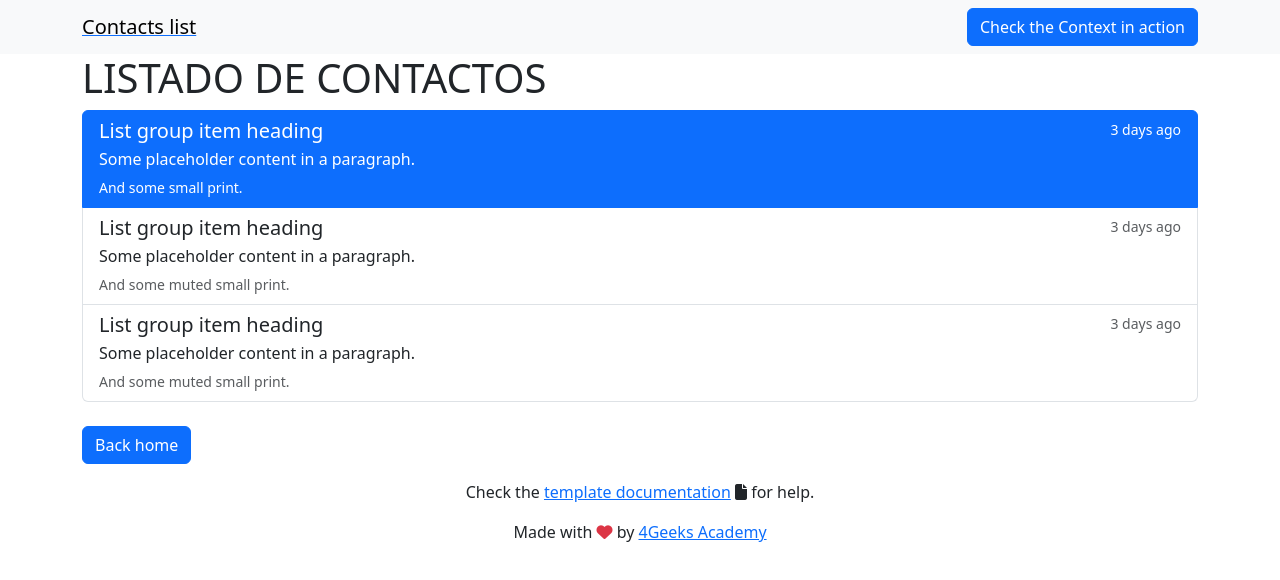
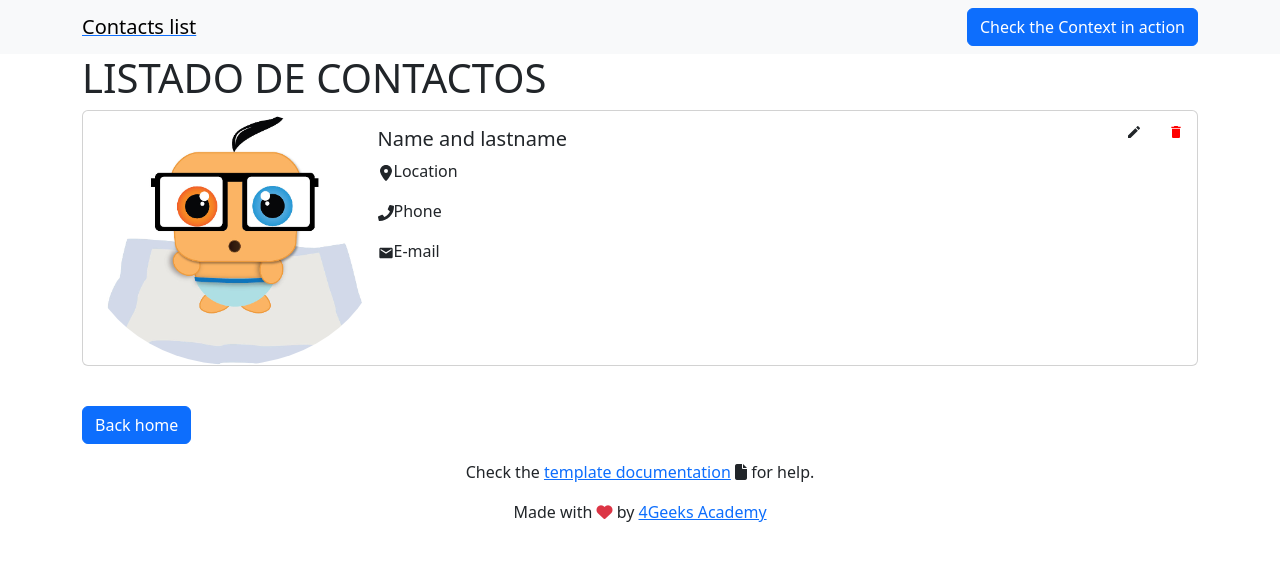
Before and after one commit to 4GeeksAcademy/Lista-de-contactos_Edwin, a React (Vite) app: page /contacts in a window 1280 px wide. Shown: the top 580 px of the page. Built offline with nearby package versions, Linux system fonts and the light colour scheme.

Commit message:
tarjeta de contacto con diseño

```diff
--- a/src/components/ContactCard.jsx
+++ b/src/components/ContactCard.jsx
@@ -1,28 +1,42 @@
+import rigoImageUrl from "../assets/img/rigo-baby.jpg";
+import { FaPhone } from "react-icons/fa";
+import { FaLocationDot } from "react-icons/fa6";
+import { MdEmail, MdModeEdit, MdDelete } from "react-icons/md";
+import '../styles/card.css';
+
 export const ContactCard = () => (
-<div className="list-group">
-  <a href="#" className="list-group-item list-group-item-action active" aria-current="true">
-    <div className="d-flex w-100 justify-content-between">
-      <h5 className="mb-1">List group item heading</h5>
-      <small>3 days ago</small>
+  <div className="card mb-3">
+    <div className="row g-0">
+      <div className="col-md-3">
+        <img className="rounded-circle" src={rigoImageUrl} />
+      </div>
+      <div className="col-md-8">
+        <div className="card-body">
+          <h5 className="card-title">Name and lastname</h5>
+          <p className="card-text">
+            <FaLocationDot />
+            Location
+          </p>
+          <p className="card-text">
+            <FaPhone />
+            Phone
+          </p>
+          <p className="card-text">
+            <MdEmail />
+            E-mail
+          </p>
+        </div>
+      </div>
+
+      <div className="col-md-1 text-end">
+        <button type="button" className="btn">
+          <MdModeEdit />
+        </button>
+
+        <button type="button" className="btn">
+          <MdDelete className="delete-icon"/>
+        </button>
+      </div>
     </div>
-    <p className="mb-1">Some placeholder content in a paragraph.</p>
-    <small>And some small print.</small>
-  </a>
-  <a href="#" className="list-group-item list-group-item-action">
-    <div className="d-flex w-100 justify-content-between">
-      <h5 className="mb-1">List group item heading</h5>
-      <small className="text-body-secondary">3 days ago</small>
-    </div>
-    <p className="mb-1">Some placeholder content in a paragraph.</p>
-    <small className="text-body-secondary">And some muted small print.</small>
-  </a>
-  <a href="#" className="list-group-item list-group-item-action">
-    <div className="d-flex w-100 justify-content-between">
-      <h5 className="mb-1">List group item heading</h5>
-      <small className="text-body-secondary">3 days ago</small>
-    </div>
-    <p className="mb-1">Some placeholder content in a paragraph.</p>
-    <small className="text-body-secondary">And some muted small print.</small>
-  </a>
-</div>
+  </div>
 );
--- /dev/null
+++ b/src/styles/card.css
@@ -0,0 +1,3 @@
+.delete-icon{
+    color: red;
+}
```
Also changed, not shown: package.json (+6 -2 lines), 1 other file (tests, documents, lock files or other folders).
